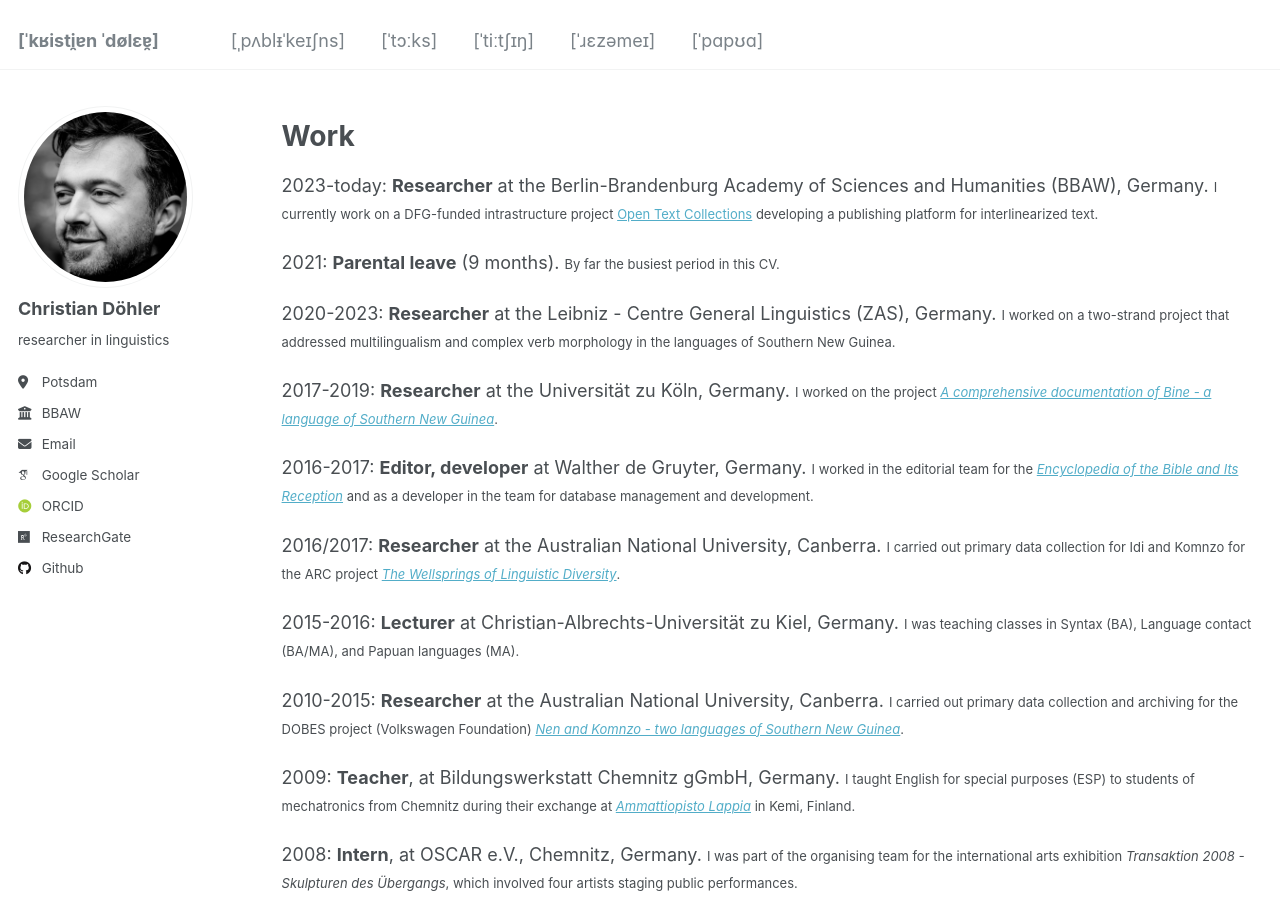
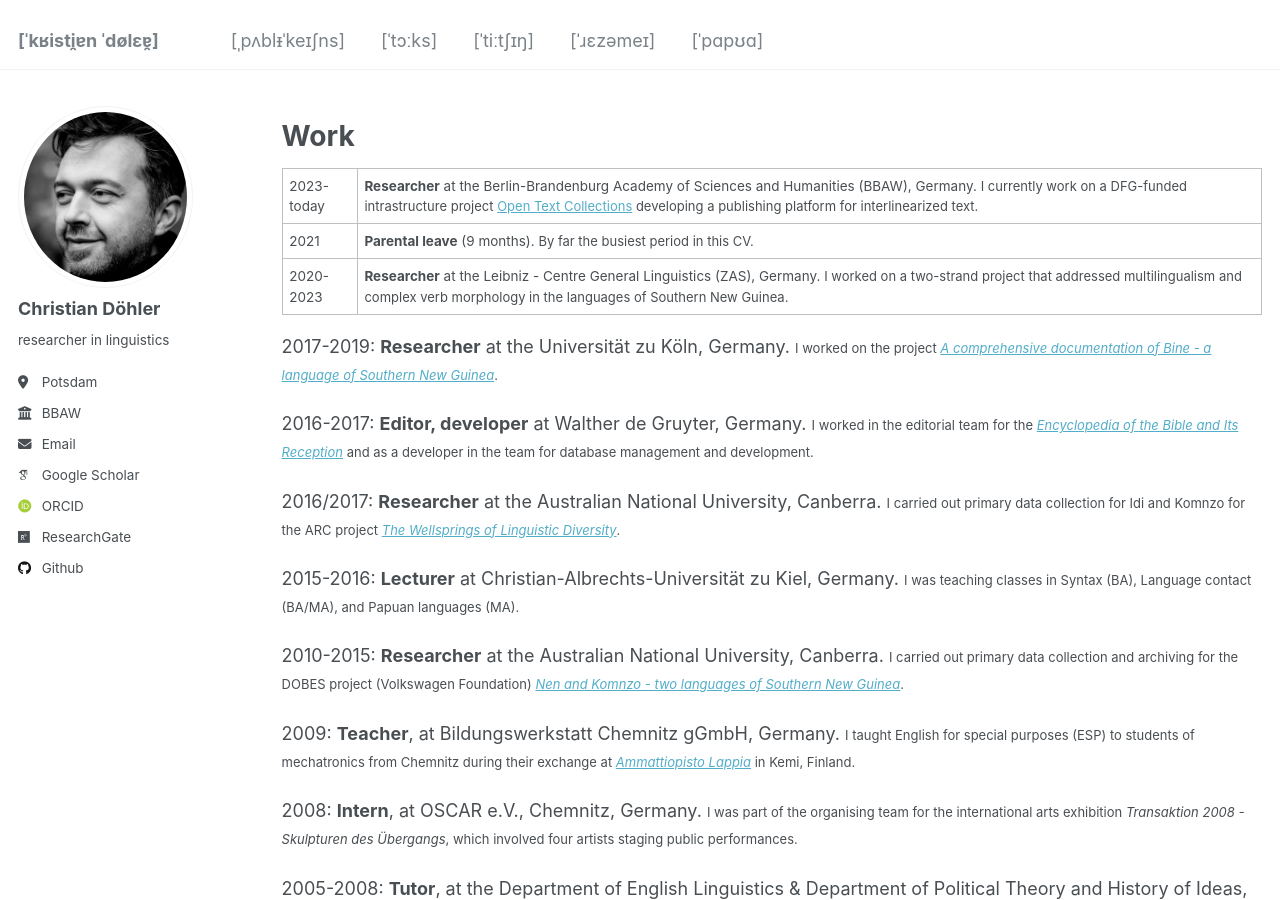
Before and after one commit to chrdoe/chrdoe.github.io, a Jekyll site: the page built from _pages/cv.md, in a window 1280 px wide and 900 px high. Built offline with Jekyll 4.4.1, drawn with Linux system fonts in a browser that asks for light colours; some web fonts are replaced; part of the change alters nothing that is shown.

Commit message:
Update cv.md

```diff
--- a/_pages/cv.md
+++ b/_pages/cv.md
@@ -12,11 +12,9 @@ redirect_from:
 Work
 ======
 
-2023-today: **Researcher** at the Berlin-Brandenburg Academy of Sciences and Humanities (BBAW), Germany. <font size="2">I currently work on a DFG-funded intrastructure project <a href="opentextcollections.github.io">Open Text Collections</a> developing a publishing platform for interlinearized text.</font>
-
-2021: **Parental leave** (9 months). <font size="2">By far the busiest period in this CV.</font>
-
-2020-2023: **Researcher** at the Leibniz - Centre General Linguistics (ZAS), Germany. <font size="2">I worked on a two-strand project that addressed multilingualism and complex verb morphology in the languages of Southern New Guinea.</font>
+|2023-today|**Researcher** at the Berlin-Brandenburg Academy of Sciences and Humanities (BBAW), Germany. <font size="2">I currently work on a DFG-funded intrastructure project <a href="opentextcollections.github.io">Open Text Collections</a> developing a publishing platform for interlinearized text.</font>|
+|2021|**Parental leave** (9 months). <font size="2">By far the busiest period in this CV.</font>|
+|2020-2023| **Researcher** at the Leibniz - Centre General Linguistics (ZAS), Germany. <font size="2">I worked on a two-strand project that addressed multilingualism and complex verb morphology in the languages of Southern New Guinea.</font>|
 
 2017-2019: **Researcher** at the Universität zu Köln, Germany. <font size="2">I worked on the project <a href="https://www.elararchive.org/dk0471"><i>A comprehensive documentation of Bine - a language of Southern New Guinea</i></a>.</font>
 
```
